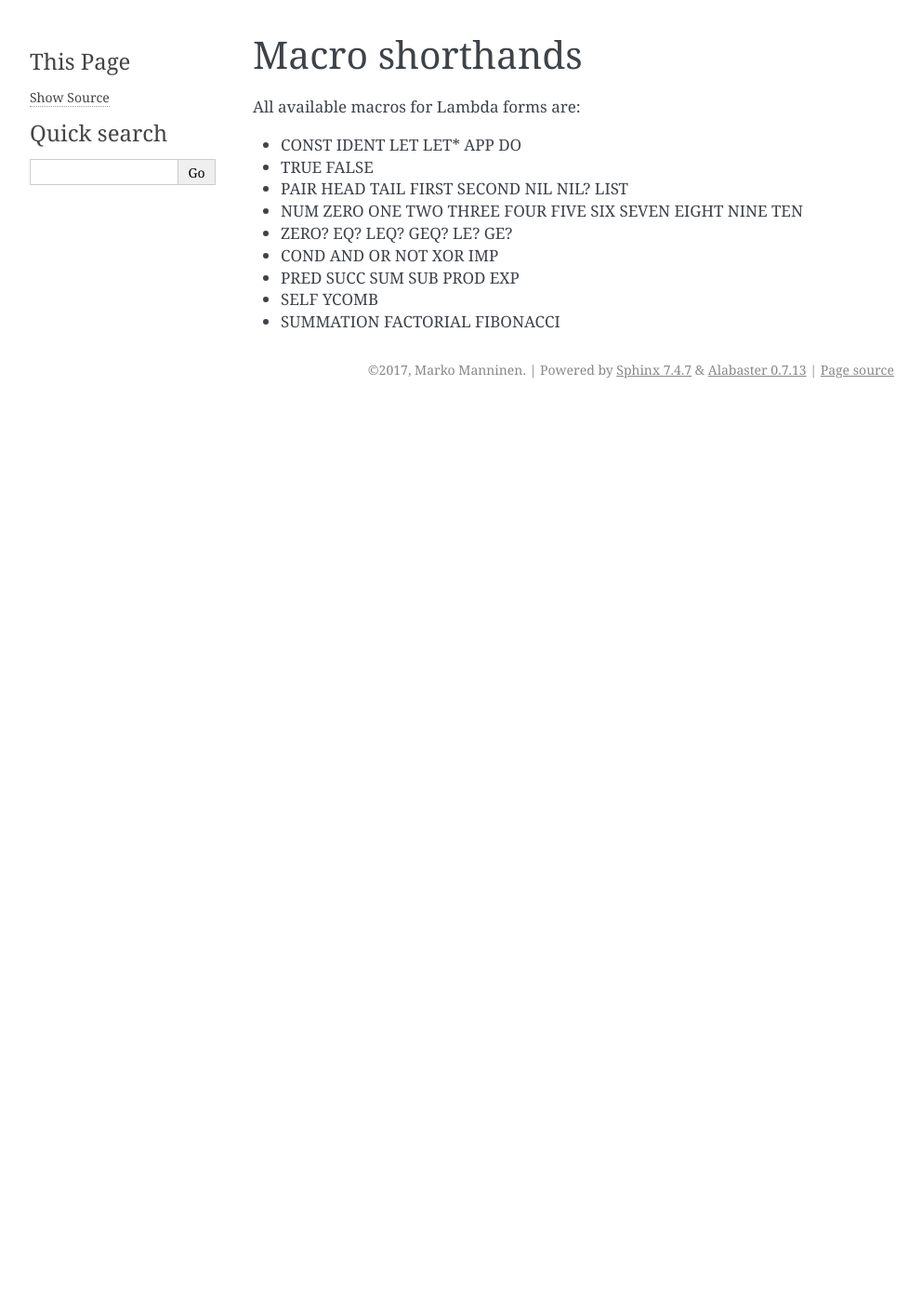
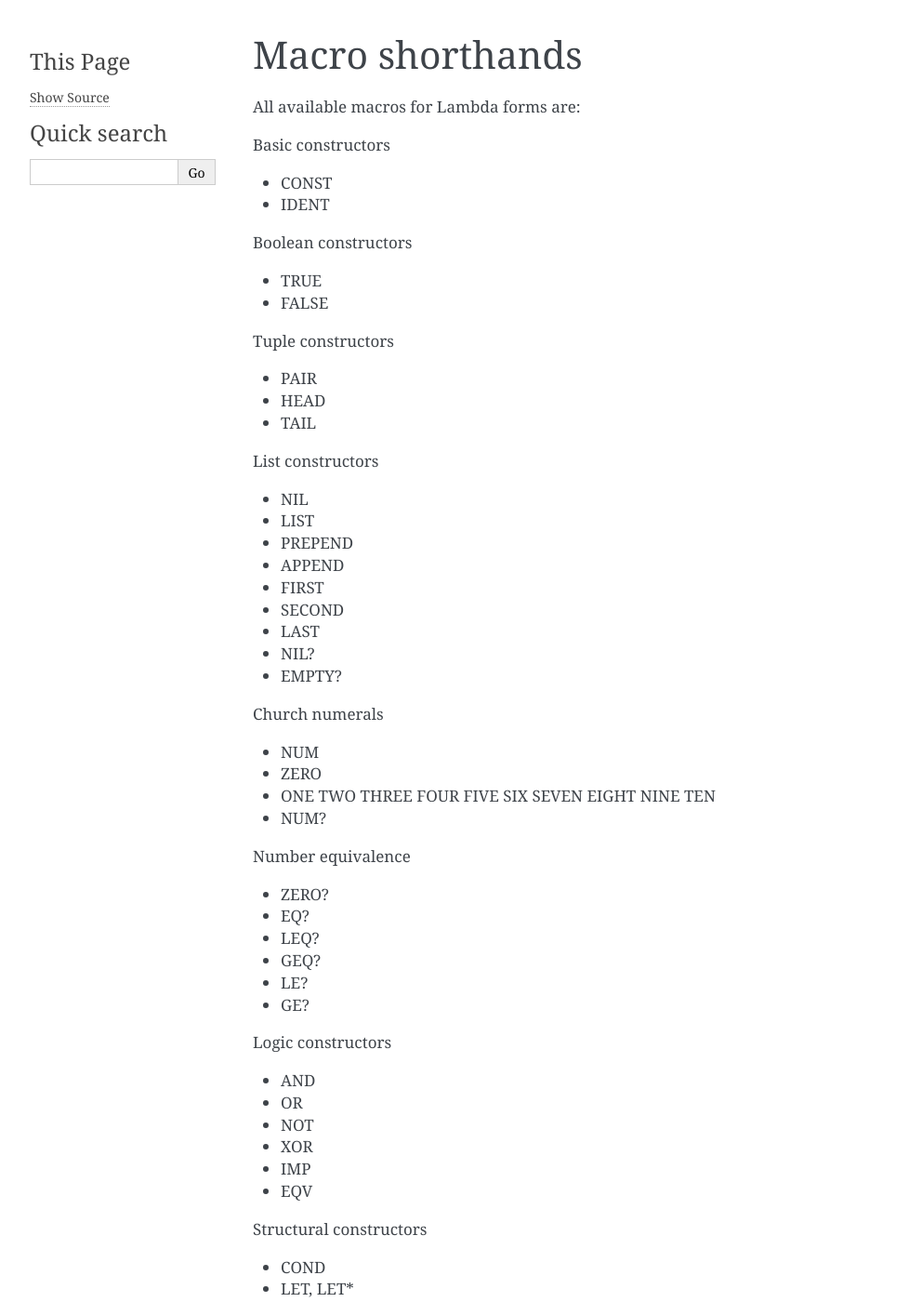
Before and after one commit to markomanninen/calchylus, a Sphinx documentation site: the page built from doc/macros.rst, in a window 1280 px wide and 1400 px high. Shown: the whole window at 93% size, without its empty margins (148-1140 px from the left). Built offline with Sphinx 7.4.7, drawn with Linux system fonts in a browser that asks for light colours; some of the changed text lies outside the part shown.

Commit message:
better list

```diff
--- a/doc/macros.rst
+++ b/doc/macros.rst
@@ -4,12 +4,82 @@ Macro shorthands
 
 All available macros for Lambda forms are:
 
-- CONST IDENT LET LET* APP DO
-- TRUE FALSE
-- PAIR HEAD TAIL FIRST SECOND NIL NIL? LIST
-- NUM ZERO ONE TWO THREE FOUR FIVE SIX SEVEN EIGHT NINE TEN
-- ZERO? EQ? LEQ? GEQ? LE? GE?
-- COND AND OR NOT XOR IMP
-- PRED SUCC SUM SUB PROD EXP
-- SELF YCOMB
-- SUMMATION FACTORIAL FIBONACCI
+Basic constructors
+
+- CONST
+- IDENT
+
+Boolean constructors
+
+- TRUE
+- FALSE
+
+Tuple constructors
+
+- PAIR
+- HEAD
+- TAIL
+
+List constructors
+
+- NIL
+- LIST
+- PREPEND
+- APPEND
+- FIRST
+- SECOND
+- LAST
+- NIL?
+- EMPTY?
+
+Church numerals
+
+- NUM
+- ZERO
+- ONE TWO THREE FOUR FIVE SIX SEVEN EIGHT NINE TEN
+- NUM?
+
+Number equivalence
+
+- ZERO?
+- EQ?
+- LEQ?
+- GEQ?
+- LE?
+- GE?
+
+Logic constructors
+
+- AND
+- OR
+- NOT
+- XOR
+- IMP
+- EQV
+
+Structural constructors
+
+- COND
+- LET, LET*
+- DO
+- APP
+
+Arithmetic constructors
+
+- SUCC
+- PRED
+- SUM
+- SUB
+- PROD
+- EXP
+
+Recursive constructors
+
+- SELF
+- YCOMB
+
+Sample mathematical functions
+
+- SUMMATION
+- FACTORIAL
+- FIBONACCI
```
